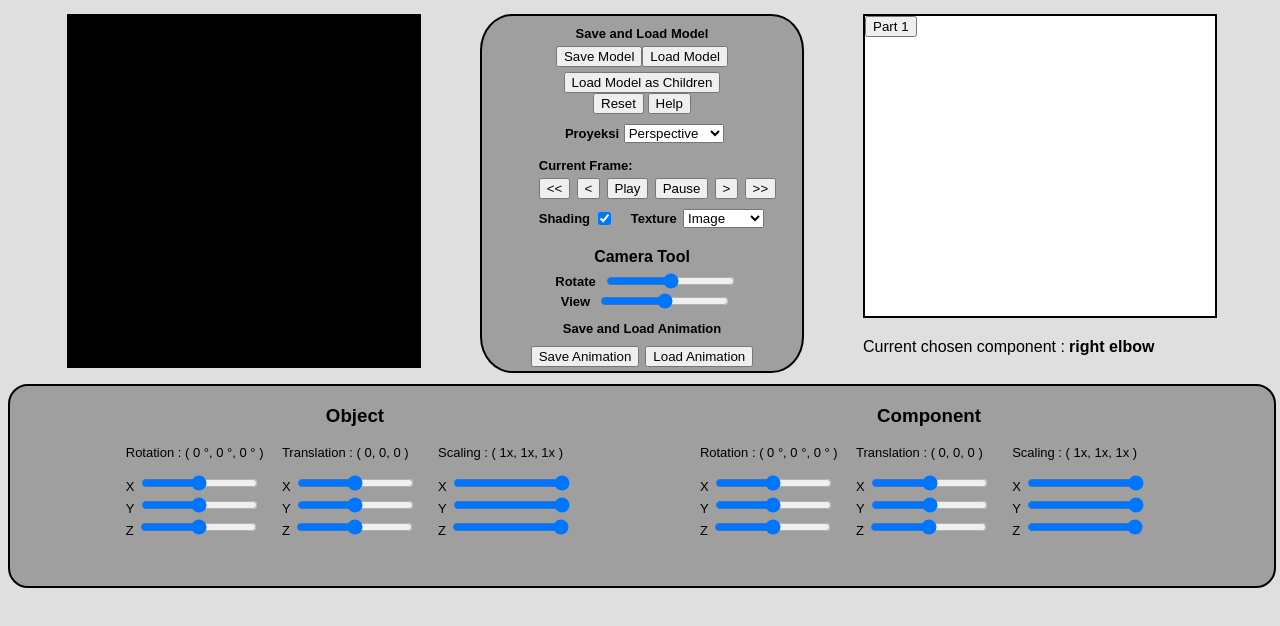
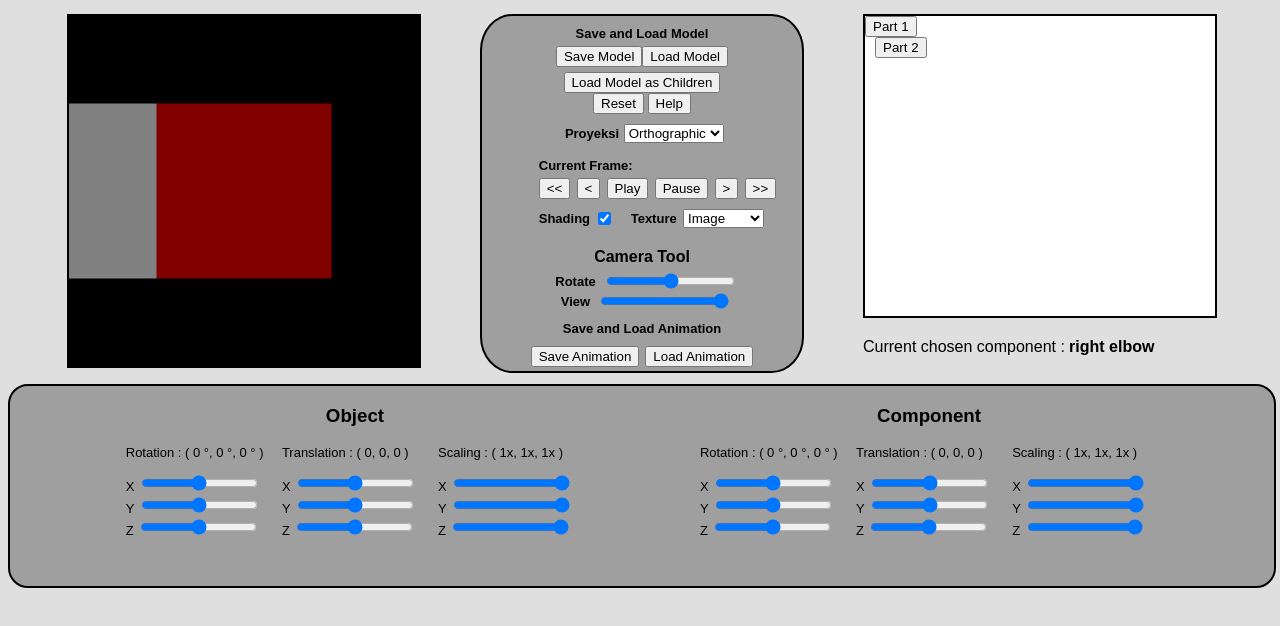
Before and after one commit to firizky29/IF3260_Tugas3_K02_G02, a plain HTML site: page src/index.html in a window 1280 px wide. Drawn offline with Linux system fonts and the light colour scheme; files whose address does not match are found by name.

Commit message:
feat: moving object once at a time

```diff
--- a/src/global/config.js
+++ b/src/global/config.js
@@ -45,7 +45,7 @@ const CONFIG = {
 
         in vec4 a_position;
         in vec4 a_color;
-        in vec4 a_normal;
+        in vec3 a_normal;
 
         uniform mat4 projectionMatrix, viewMatrix, modelMatrix, normalMatrix;
 
@@ -56,12 +56,15 @@ const CONFIG = {
 
 
         out vec4 v_color;
+        // out vec3 v_modelPosition;
+        // out vec3 v_viewModelPosition;
+        // out vec3 v_worldNormal;
 
         void main() {
-            // mat4 viewModelMatrix = viewMatrix * modelMatrix;
+            mat4 viewModelMatrix = viewMatrix * modelMatrix;
 
             // Multiply the position by the matrix.
-            gl_Position = projectionMatrix * modelMatrix * a_position;
+            gl_Position = projectionMatrix * viewModelMatrix * a_position;
 
             // send the view position to the fragment shader
             // v_modelPosition = vec3(u_modelMatrix * a_position);
@@ -72,15 +75,25 @@ const CONFIG = {
 
             vec3 ambientLight = vec3(0.5, 0.5, 0.5);
             vec3 diffuseColor = vec3(1, 1, 1);
-            vec3 lightPosition = normalize(vec3(0.5, 0.5, -2));
+            vec3 lightPosition = normalize(vec3(0.2, 0.4, 1));
 
-            vec4 transformedNormal = normalMatrix * a_normal;
+            vec3 transformedNormal = mat3(normalMatrix) * a_normal;
+            // vec4 worldNormal = normalize(viewModelMatrix * a_normal);
 
             float cos = max(dot(transformedNormal.xyz, lightPosition), 0.0);
             lighting = ambientLight + (diffuseColor * cos);
 
             v_color = vec4(a_color.rgb * lighting, 1.0);
 
+
+            // // // Pass the color to the fragment shader.
+            // // v_color = a_color;
+
+            // v_modelPosition = vec3(modelMatrix * a_position);
+            // v_viewModelPosition = vec3(viewModelMatrix * a_position);
+
+            // // orient the normals and pass to the fragment shader
+            // v_worldNormal = mat3(modelMatrix) * a_normal;
 
             // // Pass the color to the fragment shader.
             // v_color = a_color;
@@ -92,11 +105,28 @@ const CONFIG = {
 
     precision highp float;
     in vec4 v_color;
+    // in vec3 v_modelPosition;
+    // in vec3 v_viewModelPosition;
+
+    // The normal of object.
+    // in vec3 v_worldNormal;
 
     out vec4 outColor;
 
     void main() {
-      outColor = v_color;
+        // vec3 worldNormal = normalize(v_worldNormal);
+
+        // Lighting Effect.
+        // vec3 ambientLight = vec3(0.3, 0.3, 0.3);
+        // vec3 lightPosition = normalize(vec3(0.2, 0.4, 1));
+        // float directionalLight = dot(worldNormal, lightPosition);
+        // vec3 light = ambientLight + directionalLight;
+
+        // Default color is from buffer.
+        outColor = v_color;
+
+        // Multiply by light.
+        // outColor.rgb *= light;
     }
     `,
 
--- a/src/handler/WebGLHandler.js
+++ b/src/handler/WebGLHandler.js
@@ -56,32 +56,25 @@ export default class WebGLHandler {
 		this._gl.enable(this._gl.DEPTH_TEST); // enabled by default, but let's be SURE.
 
 		this._gl.useProgram(this._glComponent.program);
-		// this._gl.viewport(0, 0, this._gl.canvas.width, this._gl.canvas.height);
-		// this._gl.scissor(0, 0, this._gl.canvas.width, this._gl.canvas.height);
+
 		return this;
 	}
 
 	drawArticulated(state) {
+		// console.log(state.model)
 		this.clearBuffer();
+		this._gl.viewport(0, 0, this._gl.canvas.width, this._gl.canvas.height);
+		this._gl.scissor(0, 0, this._gl.canvas.width, this._gl.canvas.height);
+
 		this._drawCounter = 0;
-		const props = this.setupProperties(state);
+		this._bindBuffers();
+
+		const props = this._setupProperties(state);
 		this.draw(state.model, props);
 	}
 
 	draw(model, props) {
-		// console.log(model);
-		props.modelMatrix = props.modelMatrix.clone().transform(
-			model.translation,
-			model.rotation,
-			model.scale
-		)
-		props.normalMatrix = props.modelMatrix.clone().inverse().transpose();
-
-		this._updateProperties(props);
-
-		// console.log(props)
-
-
+		this._updateProperties(model, props);
 		this.drawModel(model, props);
 
 		for (let i = 0; i < model.children.length; i++) {
@@ -94,40 +87,27 @@ export default class WebGLHandler {
 
 
 	drawModel(model, props) {
-		// this.clearBuffer()
-
 		let glVertices = [];
 		let glColors = [];
 		let glNormals = [];
+
 		this._initBuffers(glVertices, glColors, glNormals, model);
+		this.setModel(glVertices, glColors, glNormals);
+		// clone all attribute on props
+		const newProps = {};
+		for (let key in props) {
+			newProps[key] = props[key].clone();
+		}
 
-		props.modelMatrix = props.modelMatrix.clone().transform(
-			model.translation,
-			model.rotation,
-			model.scale
-		)
-		props.normalMatrix = props.modelMatrix.clone().inverse().transpose();
+		this._updateProperties(model, newProps);
+		console.log(model.part, newProps.modelMatrix.getData())
 
-		this._updateProperties(props);
-
-		this.setVertices(glVertices);
-		this.setColors(glColors);
-		this.setNormals(glNormals);
-
-		// console.log(props.projectionMatrix.clone().multiply(props.viewMatrix).multiply(props.modelMatrix))
-
-		// console.log(glVertices);
-		// console.log(glColors);
-		// console.log(glNormals);
-		// console.log(props);
-		// console.log(this._drawCounter);
-
-		this._gl.drawArrays(this._gl.TRIANGLE, 0, this._drawCounter);
+		this._gl.drawArrays(this._gl.TRIANGLES, 0, this._drawCounter);
 
 		return this;
 	}
 
-	setupProperties(state) {
+	_setupProperties(state) {
 		const {
 			model,
 			selectedModel,
@@ -140,7 +120,13 @@ export default class WebGLHandler {
 			cameraRotation
 		} = state;
 
-		const projectionMatrix = this.getProjectionMatrix(projectionType, obliqueTetha, obliquePhi);
+		let modelMatrix = new Matrix4().identity()
+
+
+		modelMatrix.transform(model.translation, model.rotation, model.scale);
+		let projectionMatrix = this.getProjectionMatrix(projectionType, state)
+
+
 
 		let cameraMatrix = new Matrix4().identity()
 			.rotateY(cameraRotation)
@@ -154,32 +140,38 @@ export default class WebGLHandler {
 		const target = [0, 0, 0];
 		const up = [0, 1, 0];
 
-		cameraMatrix = ViewOp.lookAt(cameraPos, target, up);
-
-		const viewMatrix = cameraMatrix
 
 
-		const modelMatrix = new Matrix4().identity();
-		// console.log(modelMatrix)
-		const normalMatrix = modelMatrix.clone()
-		normalMatrix.inverse().transpose();
+		cameraMatrix = ViewOp.lookAt(cameraPos, target, up);
+		const viewMatrix = cameraMatrix.clone().inverse()
+
+
+		const viewModelMatrix = modelMatrix.clone()
+			.multiply(viewMatrix.clone());
+		const normalMatrix = viewModelMatrix.inverse().transpose();
+
 
 		const uniforms = {
 			projectionMatrix,
 			viewMatrix,
 			modelMatrix,
 			normalMatrix,
-			useLighting
+			// useLighting
 		}
-		// console.log(uniforms)
 
 		this._setUniforms(uniforms);
 
 		return uniforms;
 	}
 
-	_updateProperties(props) {
-		// console.log(props)
+	_updateProperties(model, props) {
+		props.modelMatrix.transform(
+			model.translation,
+			model.rotation,
+			model.scale
+		)
+
+		props.normalMatrix = props.modelMatrix.clone().multiply(props.viewMatrix).inverse().transpose();
 		this._setUniforms(props);
 	}
 
@@ -221,9 +213,6 @@ export default class WebGLHandler {
 			useLighting
 		} = uniforms;
 
-		// console.log(projectionMatrix.flatten())
-
-		// console.log(this._glComponent.projectionMatrix)
 		this._gl.uniformMatrix4fv(
 			this._glComponent.projectionMatrix,
 			false,
@@ -248,21 +237,18 @@ export default class WebGLHandler {
 			normalMatrix.flatten()
 		);
 
-		this._gl.uniform1i(
-			this._glComponent.useLighting,
-			useLighting
-		);
+		// this._gl.uniform1i(
+		// 	this._glComponent.useLighting,
+		// 	useLighting
+		// );
 
 		return this;
 
 	}
 
 	_bindBuffers() {
-		// bind vertex buffer
-		this._gl.bindBuffer(
-			this._gl.ARRAY_BUFFER,
-			this._glComponent.vertexBuffer
-		);
+		this._gl.enableVertexAttribArray(this._glComponent.positionAttributeLocation);
+		this._gl.bindBuffer(this._gl.ARRAY_BUFFER, this._glComponent.vertexBuffer);
 
 		this._gl.vertexAttribPointer(
 			this._glComponent.positionAttributeLocation,
@@ -273,34 +259,20 @@ export default class WebGLHandler {
 			0
 		);
 
-		this._gl.enableVertexAttribArray(
-			this._glComponent.positionAttributeLocation
-		);
-
-		// bind color buffer
-		this._gl.bindBuffer(
-			this._gl.ARRAY_BUFFER,
-			this._glComponent.colorBuffer
-		);
+		this._gl.enableVertexAttribArray(this._glComponent.colorAttributeLocation);
+		this._gl.bindBuffer(this._gl.ARRAY_BUFFER, this._glComponent.colorBuffer);
 
 		this._gl.vertexAttribPointer(
 			this._glComponent.colorAttributeLocation,
 			4,
 			this._gl.UNSIGNED_BYTE,
-			false,
+			true,
 			0,
 			0
 		);
 
-		this._gl.enableVertexAttribArray(
-			this._glComponent.colorAttributeLocation,
-		);
-
-		// bind normal buffer
-		this._gl.bindBuffer(
-			this._gl.ARRAY_BUFFER,
-			this._glComponent.normalBuffer
-		);
+		this._gl.enableVertexAttribArray(this._glComponent.normalAttributeLocation);
+		this._gl.bindBuffer(this._gl.ARRAY_BUFFER, this._glComponent.normalBuffer);
 
 		this._gl.vertexAttribPointer(
 			this._glComponent.normalAttributeLocation,
@@ -309,10 +281,6 @@ export default class WebGLHandler {
 			false,
 			0,
 			0
-		);
-
-		this._gl.enableVertexAttribArray(
-			this._glComponent.normalAttributeLocation,
 		);
 
 		return this;
@@ -335,14 +303,9 @@ export default class WebGLHandler {
 			corners.push(vertices[vertex_idx[3]])
 			let color_idx = i % colors.length;
 
-			// console.log(corners)
 			Render.rectangle(glVertices, glColors, glNormals, corners, colors[color_idx])
 			this._drawCounter += 6;
 		}
-
-		// for (let i = 0; i < model.children.length; i++) {
-		// 	this._initBuffers(glVertices, glColors, glNormals, model.children[i]);
-		// }
 	}
 
 
@@ -390,54 +353,45 @@ export default class WebGLHandler {
 		return this;
 	}
 
-	setModel(model) {
-		// console.log(num_indices)
-
-		let glVertices = [];
-		let glColors = [];
-		let glNormals = [];
-		this._setPrimitives(glVertices, glColors, glNormals, model);
-
+	setModel(glVertices, glColors, glNormals) {
 		this.setVertices(glVertices);
 		this.setColors(glColors);
 		this.setNormals(glNormals);
 
-		// console.log(glVertices);
-
 		return this;
 	}
 
-	_setPrimitives(glVertices, glColors, glNormals, model) {
-		let object = model.object;
-		let vertices = object.vertices;
-		let colors = object.colors;
-		let indices = object.indices;
+	// _setPrimitives(glVertices, glColors, glNormals, model) {
+	// 	let object = model.object;
+	// 	let vertices = object.vertices;
+	// 	let colors = object.colors;
+	// 	let indices = object.indices;
 
-		for (let i = 0; i < object.num_indices; i++) {
-			let vertex_idx = indices[i];
+	// 	for (let i = 0; i < object.num_indices; i++) {
+	// 		let vertex_idx = indices[i];
 
-			let corners = [];
-			corners.push(vertices[vertex_idx[0]]);
-			corners.push(vertices[vertex_idx[1]]);
-			corners.push(vertices[vertex_idx[2]]);
-			corners.push(vertices[vertex_idx[3]]);
-			let color_idx = i % colors.length;
+	// 		let corners = [];
+	// 		corners.push(vertices[vertex_idx[0]]);
+	// 		corners.push(vertices[vertex_idx[1]]);
+	// 		corners.push(vertices[vertex_idx[2]]);
+	// 		corners.push(vertices[vertex_idx[3]]);
+	// 		let color_idx = i % colors.length;
 
-			// console.log(corners)
-			Render.rectangle(
-				glVertices,
-				glColors,
-				glNormals,
-				corners,
-				colors[color_idx]
-			);
-			this.drawCounter += 6;
-		}
+	// 		// console.log(corners)
+	// 		Render.rectangle(
+	// 			glVertices,
+	// 			glColors,
+	// 			glNormals,
+	// 			corners,
+	// 			colors[color_idx]
+	// 		);
+	// 		this.drawCounter += 6;
+	// 	}
 
-		for (let i = 0; i < model.children.length; i++) {
-			this._setPrimitives(glVertices, glColors, glNormals, model.children[i]);
-		}
-	}
+	// 	for (let i = 0; i < model.children.length; i++) {
+	// 		this._setPrimitives(glVertices, glColors, glNormals, model.children[i]);
+	// 	}
+	// }
 
 
 
@@ -515,120 +469,135 @@ export default class WebGLHandler {
 		this._gl.viewport(0, 0, this._gl.canvas.width, this._gl.canvas.height);
 		this._gl.scissor(0, 0, this._gl.canvas.width, this._gl.canvas.height);
 
-		const {
-			size = 3,
-			type = this._gl.FLOAT,
-			normalize = false,
-			stride = 0,
-			offset = 0,
-			primitiveType,
-			drawCounter,
-		} = settings;
+		// const {
+		// 	size = 3,
+		// 	type = this._gl.FLOAT,
+		// 	normalize = false,
+		// 	stride = 0,
+		// 	offset = 0,
+		// 	primitiveType,
+		// 	drawCounter,
+		// } = settings;
 
-		this._gl.bindBuffer(this._gl.ARRAY_BUFFER, this._glComponent.vertexBuffer);
+		// this._gl.bindBuffer(this._gl.ARRAY_BUFFER, this._glComponent.vertexBuffer);
 
-		this._gl.enableVertexAttribArray(this._glComponent.positionAttributeLocation);
-		this._gl.vertexAttribPointer(
-			this._glComponent.positionAttributeLocation,
-			size,
-			type,
-			normalize,
-			stride,
-			offset
-		);
+		// this._gl.enableVertexAttribArray(this._glComponent.positionAttributeLocation);
+		// this._gl.vertexAttribPointer(
+		// 	this._glComponent.positionAttributeLocation,
+		// 	size,
+		// 	type,
+		// 	normalize,
+		// 	stride,
+		// 	offset
+		// );
 
-		this._gl.bindBuffer(this._gl.ARRAY_BUFFER, this._glComponent.colorBuffer);
+		// this._gl.bindBuffer(this._gl.ARRAY_BUFFER, this._glComponent.colorBuffer);
 
-		this._gl.enableVertexAttribArray(this._glComponent.colorAttributeLocation);
-		this._gl.vertexAttribPointer(
-			this._glComponent.colorAttributeLocation,
-			size,
-			this._gl.UNSIGNED_BYTE,
-			true,
-			stride,
-			offset
-		);
+		// this._gl.enableVertexAttribArray(this._glComponent.colorAttributeLocation);
+		// this._gl.vertexAttribPointer(
+		// 	this._glComponent.colorAttributeLocation,
+		// 	4,
+		// 	this._gl.UNSIGNED_BYTE,
+		// 	true,
+		// 	stride,
+		// 	offset
+		// );
 
-		this._gl.bindBuffer(this._gl.ARRAY_BUFFER, this._glComponent.normalBuffer);
+		// this._gl.bindBuffer(this._gl.ARRAY_BUFFER, this._glComponent.normalBuffer);
 
-		this._gl.enableVertexAttribArray(this._glComponent.normalAttributeLocation);
-		this._gl.vertexAttribPointer(
-			this._glComponent.normalAttributeLocation,
-			size,
-			type,
-			normalize,
-			stride,
-			offset
-		);
-
-		let matrix = new Matrix4().identity()
+		// this._gl.enableVertexAttribArray(this._glComponent.normalAttributeLocation);
+		// this._gl.vertexAttribPointer(
+		// 	this._glComponent.normalAttributeLocation,
+		// 	size,
+		// 	type,
+		// 	normalize,
+		// 	stride,
+		// 	offset
+		// );
+		this._bindBuffers();
+		this.setupProperties(state);
+		// let matrix = new Matrix4().identity()
 
 
-		matrix.transform(state.model.translation, state.model.rotation, state.model.scale);
-		let projectionMatrix = this.getProjectionMatrix(state.projectionType, state)
-
-		// console.log(projectionMatrix)
-		// for (let i = 0; i < state.model.object.vertices.length; i++) {
-			const project = projectionMatrix.clone().transpose();
-			let vertex = state.model.object.vertices[0];
-			// multiply by projection matrix
-			let vertex2 = []
-			for (let j = 0; j < 4; j++) {
-				let sum = 0;
-				for (let k = 0; k < 4; k++) {
-					if (k === 3) {
-						sum += 0;
-					} else {
-						sum += project.get(j, k) * vertex[k];
-					}
-				}
-				vertex2[j] = sum;
-			}
-			console.log(vertex, vertex2)
-		// }
-		// console.log("Projection setelah perubahan", projectionMatrix)
+		// matrix.transform(state.model.translation, state.model.rotation, state.model.scale);
+		// let projectionMatrix = this.getProjectionMatrix(state.projectionType, state)
 
 
 
-		// console.log(matrix, projectionMatrix)
-		// let projectionMatrix = TransformationMatrix4D.projection(
-		// 	state.projectionType,
-		// 	state.obliqueTetha,
-		// 	state.obliquePhi
+		// let cameraMatrix = new Matrix4().identity()
+		// 	.rotateY(state.cameraRotation)
+		// 	.translate(0, 0, state.cameraRadius);
+
+		// const cameraPos = [
+		// 	cameraMatrix.get(3, 0),
+		// 	cameraMatrix.get(3, 1),
+		// 	cameraMatrix.get(3, 2)
+		// ];
+		// const target = [0, 0, 0];
+		// const up = [0, 1, 0];
+
+		// // console.log(ViewOp.lookAt(cameraPos, target, up));
+
+		// cameraMatrix = ViewOp.lookAt(cameraPos, target, up);
+
+		// const viewMatrix = cameraMatrix.clone().inverse()
+
+
+		// // projectionMatrix.multiply(worldMatrix)
+
+
+		// // console.log(matrix, projectionMatrix)
+		// // let projectionMatrix = TransformationMatrix4D.projection(
+		// // 	state.projectionType,
+		// // 	state.obliqueTetha,
+		// // 	state.obliquePhi
+		// // );
+
+		// // if (state.projectionType === 'perspective') {
+		// // 	let perspectiveProjectionMatrix = CameraOp.perspective(
+		// // 		Converter.degToRad(camSettings.camFieldOfView),
+		// // 		aspect,
+		// // 		near,
+		// // 		far
+		// // 	);
+
+		// // 	projectionMatrix = MatrixOp.multiply(
+		// // 		viewMatrix,
+		// // 		perspectiveProjectionMatrix
+		// // 	);
+
+		// // 	projectionMatrix = Transform.scale(projectionMatrix, -1, 1, 1);
+		// // }
+
+		// // projectionMatrix = MatrixOp.multiply(worldMatrix, projectionMatrix);
+		// // console.log(viewMatrix)
+		// const viewModelMatrix = matrix.clone()
+		// 								.multiply(viewMatrix.clone());
+		// const normalMatrix = viewModelMatrix.inverse().transpose();
+
+
+		// // const normalMatrix = matrix.clone();
+
+		// this._gl.uniformMatrix4fv(
+		// 	this._glComponent.modelMatrix,
+		// 	false,
+		// 	matrix.flatten()
 		// );
-
-		// if (state.projectionType === 'perspective') {
-		// 	let perspectiveProjectionMatrix = CameraOp.perspective(
-		// 		Converter.degToRad(camSettings.camFieldOfView),
-		// 		aspect,
-		// 		near,
-		// 		far
-		// 	);
-
-		// 	projectionMatrix = MatrixOp.multiply(
-		// 		viewMatrix,
-		// 		perspectiveProjectionMatrix
-		// 	);
-
-		// 	projectionMatrix = Transform.scale(projectionMatrix, -1, 1, 1);
-		// }
-
-		// projectionMatrix = MatrixOp.multiply(worldMatrix, projectionMatrix);
-
-		const normalMatrix = matrix.clone().inverse().transpose();
-		// const normalMatrix = matrix.clone();
-
-		this._gl.uniformMatrix4fv(this._glComponent.modelMatrix, false, matrix.flatten());
-		this._gl.uniformMatrix4fv(
-			this._glComponent.projectionMatrix,
-			false,
-			projectionMatrix.flatten()
-		);
-		this._gl.uniformMatrix4fv(
-			this._glComponent.normalMatrix,
-			false,
-			normalMatrix.flatten()
-		);
+		// this._gl.uniformMatrix4fv(
+		// 	this._glComponent.projectionMatrix,
+		// 	false,
+		// 	projectionMatrix.flatten()
+		// );
+		// this._gl.uniformMatrix4fv(
+		// 	this._glComponent.normalMatrix,
+		// 	false,
+		// 	normalMatrix.flatten()
+		// );
+		// this._gl.uniformMatrix4fv(
+		// 	this._glComponent.viewMatrix,
+		// 	false,
+		// 	viewMatrix.flatten()
+		// );
 
 		// this._gl.uniform1i(useLighting, state.useLighting);
 		// this._gl.uniform1f(fudgeFactor, state.fudgeFactor);
@@ -636,7 +605,7 @@ export default class WebGLHandler {
 		// console.log(drawCounter)
 
 
-		this._gl.drawArrays(primitiveType, offset, 72);
+		this._gl.drawArrays(this._gl.TRIANGLES, 0, 72);
 
 
 	}
--- a/src/index.html
+++ b/src/index.html
@@ -82,7 +82,7 @@
             </div>
             <div id="camera-view-tool">
               <label for="camera-view">View</label>
-              <input type="range" id="camera-view" value="0.5" min="0" max="1" step="0.01" />
+              <input type="range" id="camera-view" value="-0.01" min="-5" max="-0.01" step="0.01" />
             </div>
           </div>
           <label for="animation-file-tool">Save and Load Animation</label>
@@ -135,7 +135,7 @@
                 <label for="obj-translation-y">Y</label>
                 <input type="range" id="obj-translation-y" min="-1" max="1" value="0" step="0.01" /><br>
                 <label for="obj-translation-z">Z</label>
-                <input type="range" id="obj-translation-z" min="-1" max="1" value="0" step="0.01" /><br>
+                <input type="range" id="obj-translation-z" min="-10" max="10" value="0" step="0.01" /><br>
               </div>
               <div id="obj-scaling-tool">
                 <p>Scaling :
--- a/src/index.js
+++ b/src/index.js
@@ -75,9 +75,9 @@ let currentModel = {
     translation: [0, 0, 0],
     rotation: [0, 0, 0],
     scale: [1, 1, 1],
-    child_translate: [0, 0, 0],
-    child_rotate: [0, 0, 0],
-    child_scale: [1, 1, 1],
+    subtree_translate: [0, 0, 0],
+    subtree_rotate: [0, 0, 0],
+    subtree_scale: [1, 1, 1],
     children: []
 }
 
@@ -88,9 +88,9 @@ let currentModel2 = {
     translation: [0, 0, 0],
     rotation: [0, 0, 0],
     scale: [1, 1, 1],
-    child_translate: [0, 0, 0],
-    child_rotate: [0, 0, 0],
-    child_scale: [1, 1, 1],
+    subtree_translate: [0, 0, 0],
+    subtree_rotate: [0, 0, 0],
+    subtree_scale: [1, 1, 1],
     children: []
 }
 
@@ -98,18 +98,20 @@ let currentModel2 = {
 let state = {
     model: currentModel,
     selectedModel: currentModel,
-    projectionType: 'perspective',
+    projectionType: 'orthographic',
     useLighting: true,
     fudgeFactor: 0,
-    obliqueTetha: Converter.degToRad(63.5),
-    obliquePhi: Converter.degToRad(63.5),
-    far: -1,
-    near : 1,
+    obliqueTetha: Converter.degToRad(45),
+    obliquePhi: Converter.degToRad(45),
+    far: -5,
+    near : 5,
     top: 1,
     bottom: -1,
     left: -1,
     right: 1,
-    cameraRadius: 0,
+    zfar: 5,
+    znear: 0.01,
+    cameraRadius: -0.01,
     cameraRotation: Converter.degToRad(0),
 };
 
@@ -124,10 +126,9 @@ const eventHandler = {
     updatePosition(index) {
         return (event, value) => {
             // state.animation = false;
-            state.model.translation[index] = value;
+            state.selectedModel.translation[index] = value;
             webgl
-                .clearBuffer()
-                .render(renderSettings, state);
+                .drawArticulated(state)
         };
     },
 
@@ -136,20 +137,18 @@ const eventHandler = {
             // state.animation = false;
             const angleInDegrees = value;
             const angleInRadians = Converter.degToRad(angleInDegrees);
-            state.model.rotation[index] = angleInRadians;
+            state.selectedModel.rotation[index] = angleInRadians;
             webgl
-                .clearBuffer()
-                .render(renderSettings, state);
+                .drawArticulated(state)
         };
     },
 
     updateScale(index) {
         return (event, value) => {
             // state.animation = false;
-            state.model.scale[index] = value;
+            state.selectedModel.scale[index] = value;
             webgl
-                .clearBuffer()
-                .render(renderSettings, state);
+                .drawArticulated(state)
         };
     },
 
@@ -245,22 +244,7 @@ const eventHandler = {
     updateProjectionType() {
         return (event) => {
             state.projectionType = event.target.value;
-
-            if (state.projectionType === 'perspective') {
-                state.fudgeFactor = 0.3;
-            } else {
-                state.fudgeFactor = 0;
-            }
-
-            if (state.projectionType === 'oblique') {
-                state.obliqueTetha = Converter.degToRad(63.5);
-                state.obliquePhi = Converter.degToRad(63.5);
-            } else {
-                state.obliqueTetha = 0;
-                state.obliquePhi = 0;
-            }
-
-            webgl.clearBuffer().render(renderSettings, state);
+            webgl.drawArticulated(state)
         };
     },
 
@@ -274,14 +258,14 @@ const eventHandler = {
     updateCameraRadius() {
         return (event, value) => {
             state.cameraRadius = value;
-            webgl.clearBuffer().render(renderSettings, state);
+            webgl.drawArticulated(state)
         };
     },
 
     updateCameraRotation() {
         return (event, value) => {
             state.cameraRotation = Converter.degToRad(value);
-            webgl.clearBuffer().render(renderSettings, state);
+            webgl.drawArticulated(state)
         };
     },
 
@@ -315,7 +299,7 @@ const eventHandler = {
                 fudgeFactor: 0,
                 obliqueTetha: 0,
                 obliquePhi: 0,
-                cameraRadius: -1.3,
+                cameraRadius: -0.01,
                 cameraRotation: Converter.degToRad(0),
                 animation: false,
             };
@@ -444,32 +428,33 @@ setComponentTree(state.model);
 //     handlerFn: eventHandler.updateShadingState(),
 // });
 
-// UIHandler.initSlider('#camera-view', {
-//     initialValue: state.cameraRadius,
-//     handlerFn: eventHandler.updateCameraRadius(),
-// });
+UIHandler.initSlider('#camera-view', {
+    initialValue: state.cameraRadius,
+    handlerFn: eventHandler.updateCameraRadius(),
+});
 
-// UIHandler.initSlider('#camera-rotate', {
-//     initialValue: state.cameraRotation,
-//     handlerFn: eventHandler.updateCameraRotation(),
-// });
+UIHandler.initSlider('#camera-rotate', {
+    initialValue: state.cameraRotation,
+    handlerFn: eventHandler.updateCameraRotation(),
+});
 
 // UIHandler.initButton('button#toDefault', {
 //   handlerFn: eventHandler.toDefaultButtonHandler(),
 // });
 // console.log(state.model)
-// state.model.children.push(currentModel2);
+state.model.children.push(currentModel2);
 // renderSettings.drawCounter += currentModel2.object.indices.length*6;
 
 setComponentTree(state.model);
 
-// console.log(state.model);
-// webgl.drawArticulated(state)
+// console.log(state.cameraRadius)
 
-webgl
-    .clearBuffer()
-    .setModel(state.model)
-    .render(renderSettings, state);
+webgl.drawArticulated(state)
+
+// webgl
+//     .clearBuffer()
+//     .setModel(state.model)
+//     .render(renderSettings, state);
 // state.model.object = cubeModel2;
 // renderSettings.drawCounter += cubeModel2.indices.length*6;
 // console.log(renderSettings.drawCounter)
--- a/src/utils/GeometryOp.js
+++ b/src/utils/GeometryOp.js
@@ -44,7 +44,7 @@ const GeometryOp = {
             sum += u[i] * u[i]
         }
         if(sum == 0){
-            return u;
+            return [0, 0, 0];
         }
         sum = Math.sqrt(sum)
         for(let i = 0; i < u.length; i++){
--- a/src/utils/Matrix4.js
+++ b/src/utils/Matrix4.js
@@ -149,10 +149,6 @@ export default class Matrix4 {
 
         var det = b00 * b11 - b01 * b10 + b02 * b09 + b03 * b08 - b04 * b07 + b05 * b06;
 
-        if (!det) {
-            return null;
-        }
-
         det = 1.0 / det;
         this.set(0, 0, (a11 * b11 - a12 * b10 + a13 * b09) * det);
         this.set(0, 1, (a02 * b10 - a01 * b11 - a03 * b09) * det);
--- a/src/utils/Render.js
+++ b/src/utils/Render.js
@@ -12,6 +12,7 @@ const Render = {
                 colors.push(rectColor[j])
                 normals.push(normal[j])
             }
+            colors.push(rectColor[3])
         }
     }
 }
```
Also changed, not shown: src/utils/ViewOp.js (+7 -3 lines).
